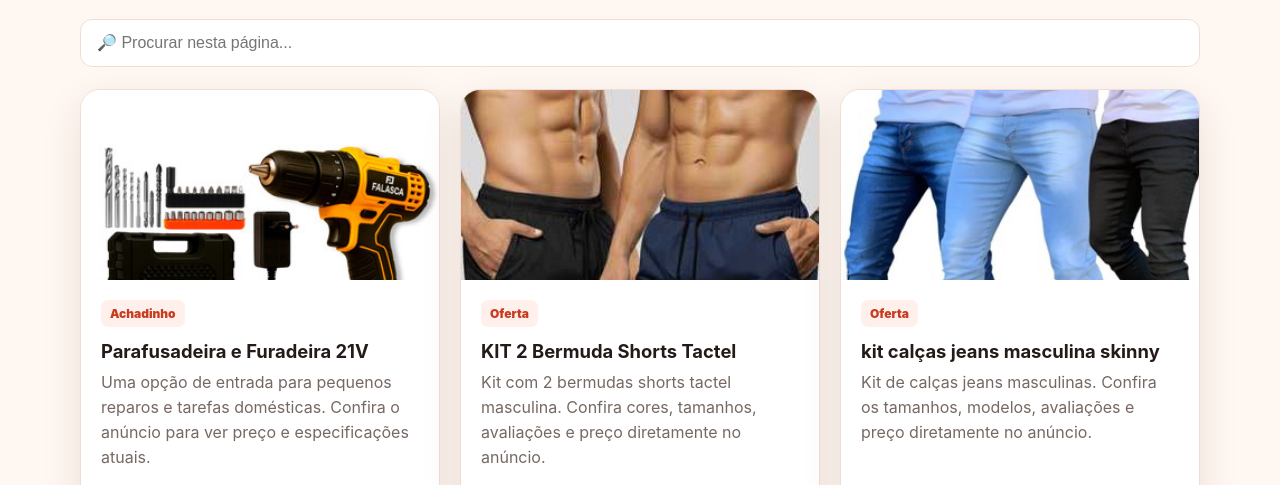
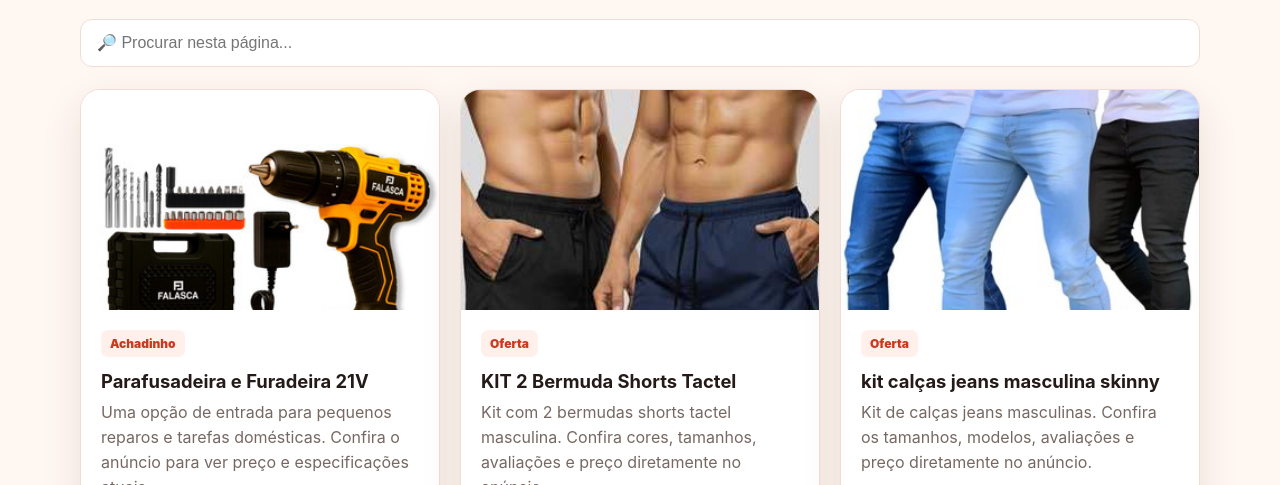
Before and after one commit to gabrielstark937-svg/achadinhos-do-dia, a plain HTML site: page index.html in a window 1280 px wide. Shown: the part 761-1246 px from the top of the page. Drawn offline with Linux system fonts and the light colour scheme.

Commit message:
Update index.html

```diff
--- a/index.html
+++ b/index.html
@@ -43,7 +43,7 @@
     .grid{display:grid;grid-template-columns:repeat(3,1fr);gap:20px}
     .product{background:var(--card);border:1px solid var(--line);border-radius:20px;overflow:hidden;box-shadow:var(--shadow);display:flex;flex-direction:column}
     .product-top{
-    height:190px;
+    height:220px;
     background:linear-gradient(135deg,#ff0eb,#ffe0e6);
     display:grid;
     place-items:center;
```
